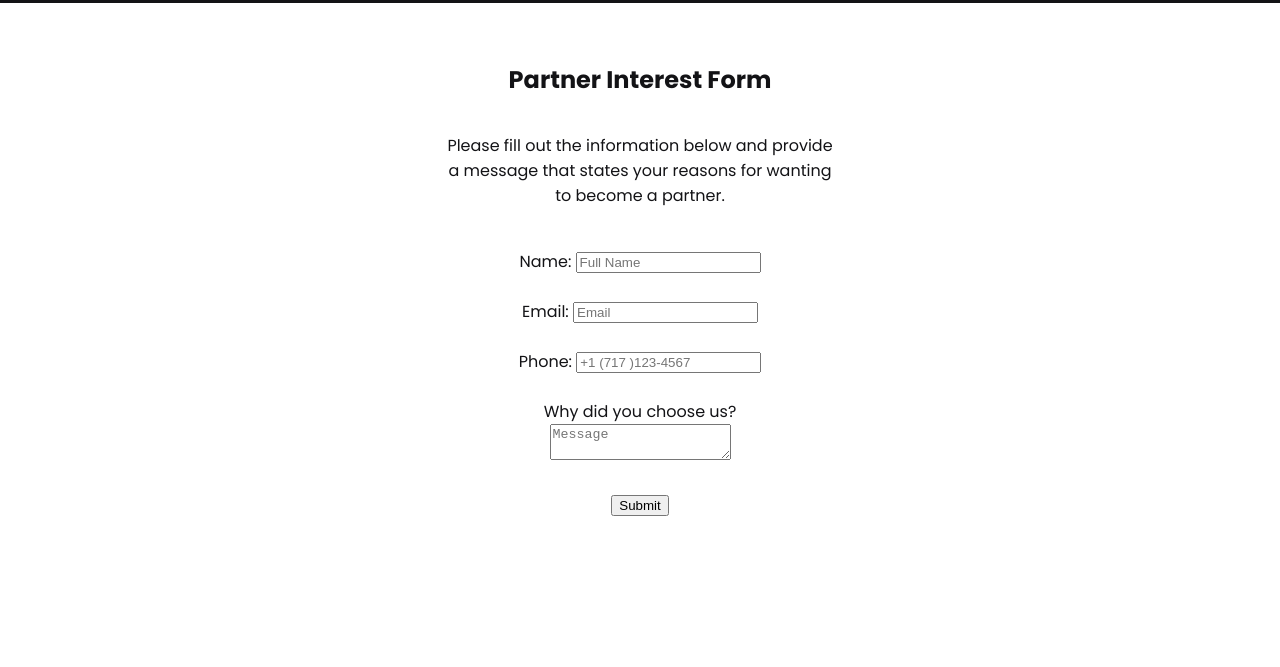
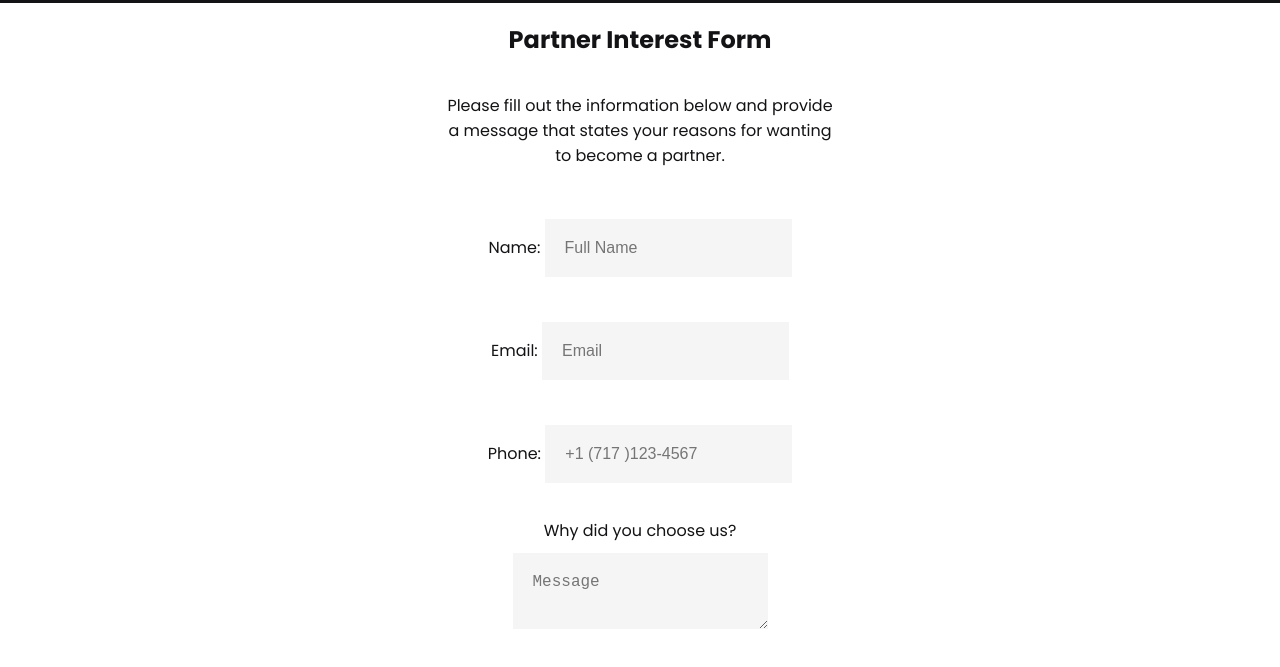
Before and after one commit to gcnishant/YIA.github.io, a plain HTML site: page form.html in a window 1280 px wide. Shown: the part 133-800 px from the top of the page. Drawn offline with Linux system fonts and the light colour scheme.

Commit message:
form update

```diff
--- a/form.html
+++ b/form.html
@@ -23,50 +23,35 @@
         </nav>
 
     </header>
-
+<main>
 <section id="partner-interest-form" class="partner-interest-form">
-    <br>
+    <br><br>
 
     <h1>Partner Interest Form</h1>
     <p>Please fill out the information below and provide<br>
             a message that states your reasons for wanting<br>
             to become a partner.</p>
+
     <br>
-    <form id="interest-form">
-        Name: <input type="text" id="FullName" placeholder="Full Name" required>
+        <form action="https://api.web3forms.com/submit" method="POST">
+
+            <input type="hidden" name="access_key" value="81979872-52f3-4ff9-a219-4d1a6ae36f0e">
+            Name: <input type="text" name="Full_Name" placeholder="Full Name" required>
         <br><br>
-        Email: <input type="email" id="Email" placeholder="Email" required>
+            Email: <input type="email" name="Email" placeholder="Email" required>
         <br><br>
-        Phone: <input type="text" id="Phone" placeholder="+1 (717 )123-4567" required>
+            Phone: <input type="text" name="Phone" placeholder="+1 (717 )123-4567" required>
         <br><br>
-        Why did you choose us?<br>    <textarea placeholder="Message"></textarea>
+            Why did you choose us?<br>    <textarea name="message" placeholder="Message"></textarea>
         <br><br>
             <button type="submit" value="Register">Submit</button>
         </form>
-
 </section>
-<script>
-    var form = document.getElementById('interest-form');
-
-    form.addEventListener('submit', function(event) {
-        event.preventDefault(); // prevent form from auto submitting
-        alert('Thank you for your interest in becoming a partner with Young Immigrants of America.');
-
-        var FullName = document.getElementById('FullName').value
-
-        console.log(FullName)
-
-        var Email = document.getElementById('Email').value
-
-        console.log(Email)
-
-        var Phone = document.getElementById('Phone').value
-
-        console.log(Phone)
-    });
+</main>
 
 
-</script>
+
+
 
 <footer>
      <p>&copy; 2024 Young Immigrants of America. All rights reserved.</p>
@@ -77,5 +62,6 @@
 </footer>
 
 
+
 </body>
 </html>
--- a/style.css
+++ b/style.css
@@ -126,3 +126,31 @@ footer a {
 footer a:hover {
     text-decoration: underline;
 }
+
+form input, form textarea {
+    border:0;
+    margin: 10px 0;
+    padding: 20px;
+    outline: none;
+    background:#f5f5f5;
+    font-size: 16px;
+
+}
+
+form button {
+    padding: 15px;
+    background: #ff5361;
+    color: #fff;
+    font-size: 18px;
+    border: 0;
+    outline: none;
+    cursor:pointer;
+    width: 150px;
+    margin: 20px auto 0;
+    border-radius: 30px;
+}
+
+main {
+    margin-top: 60px; /* Adjust this value to match the height of your header */
+    padding: 20px;
+}
```
Lines whose indentation alone changed are shown as unchanged.
